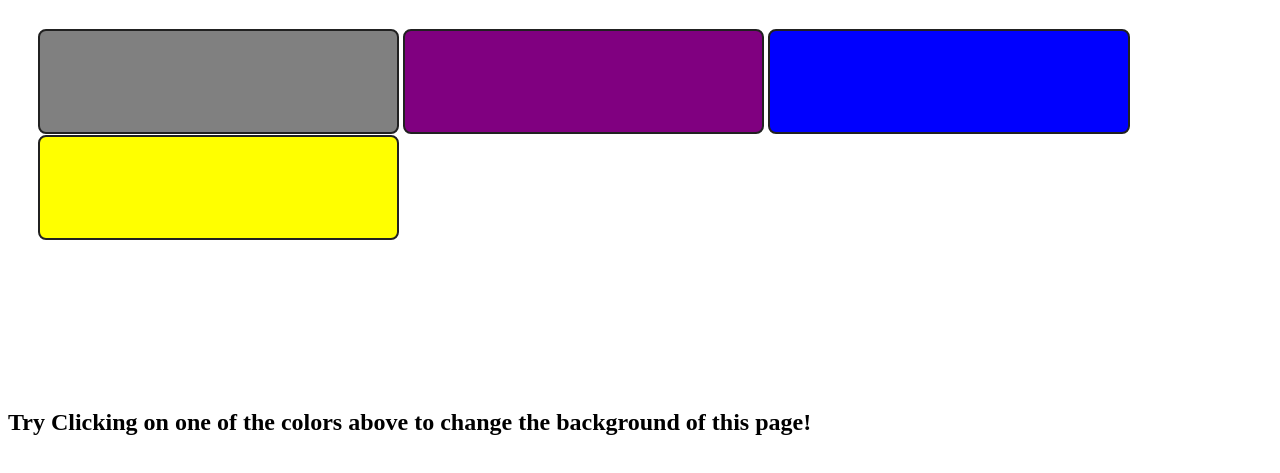
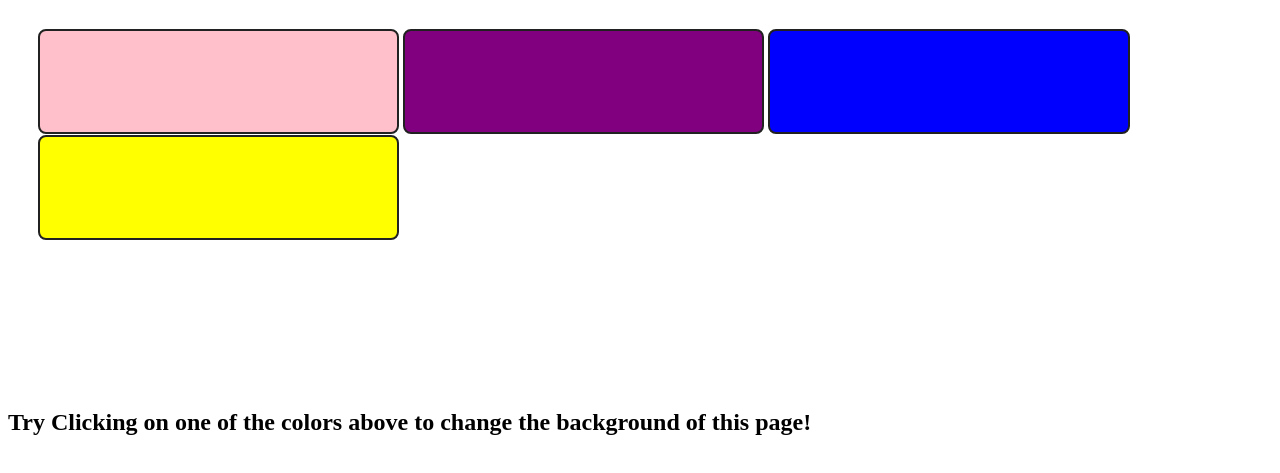
Before and after one commit to MianHamayun/Mian.JS, a plain HTML site: page 07~Projects/1~color~changer.html in a window 1280 px wide. Shown: the part 61-534 px from the top of the page. Drawn offline with Linux system fonts and the light colour scheme.

Commit message:
color changer

```diff
--- a/07~Projects/1~color~changer.html
+++ b/07~Projects/1~color~changer.html
@@ -23,8 +23,8 @@
       height: 350px;
     }
 
-    #grey {
-      background-color: grey;
+    #pink {
+      background-color: pink;
       border: 2px solid #212121;
       border-radius: 8px;
     }
@@ -50,7 +50,7 @@
 
   <h1>Color Scheme Switcher</h1>
   <div class="canvas">
-    <button class="button" id="grey"></button>
+    <button class="button" id="pink"></button>
     <button class="button" id="purple"></button>
     <button class="button" id="blue"></button>
     <button class="button" id="yellow"></button>
@@ -70,7 +70,7 @@
     button.addEventListener('click', function (e) {
       console.log(e);
       console.log(e.target);
-      if (e.target.id === "grey") {
+      if (e.target.id === "pink") {
         document.body.style.backgroundColor = e.target.id
       }
       if (e.target.id === "purple") {
```
